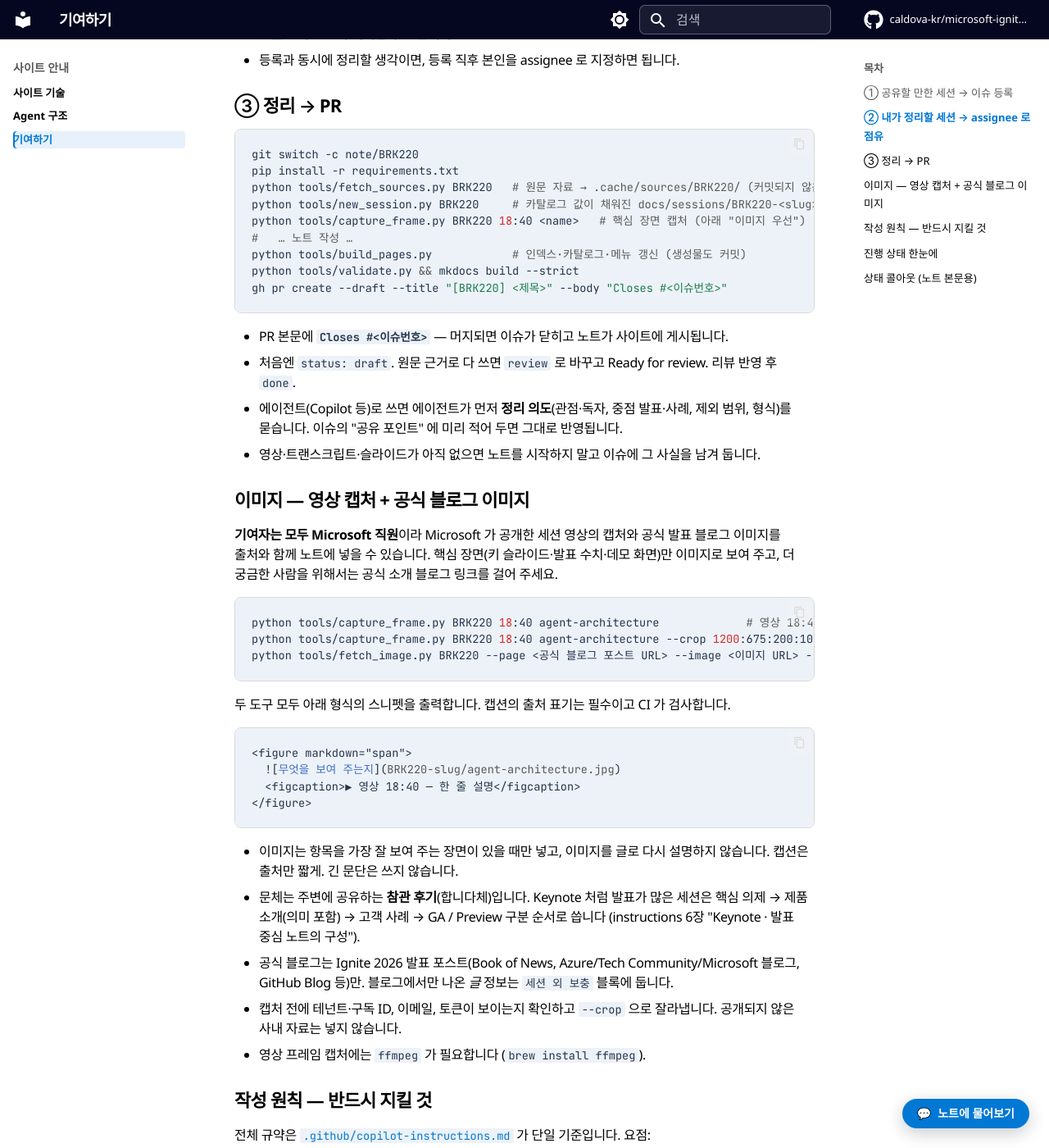
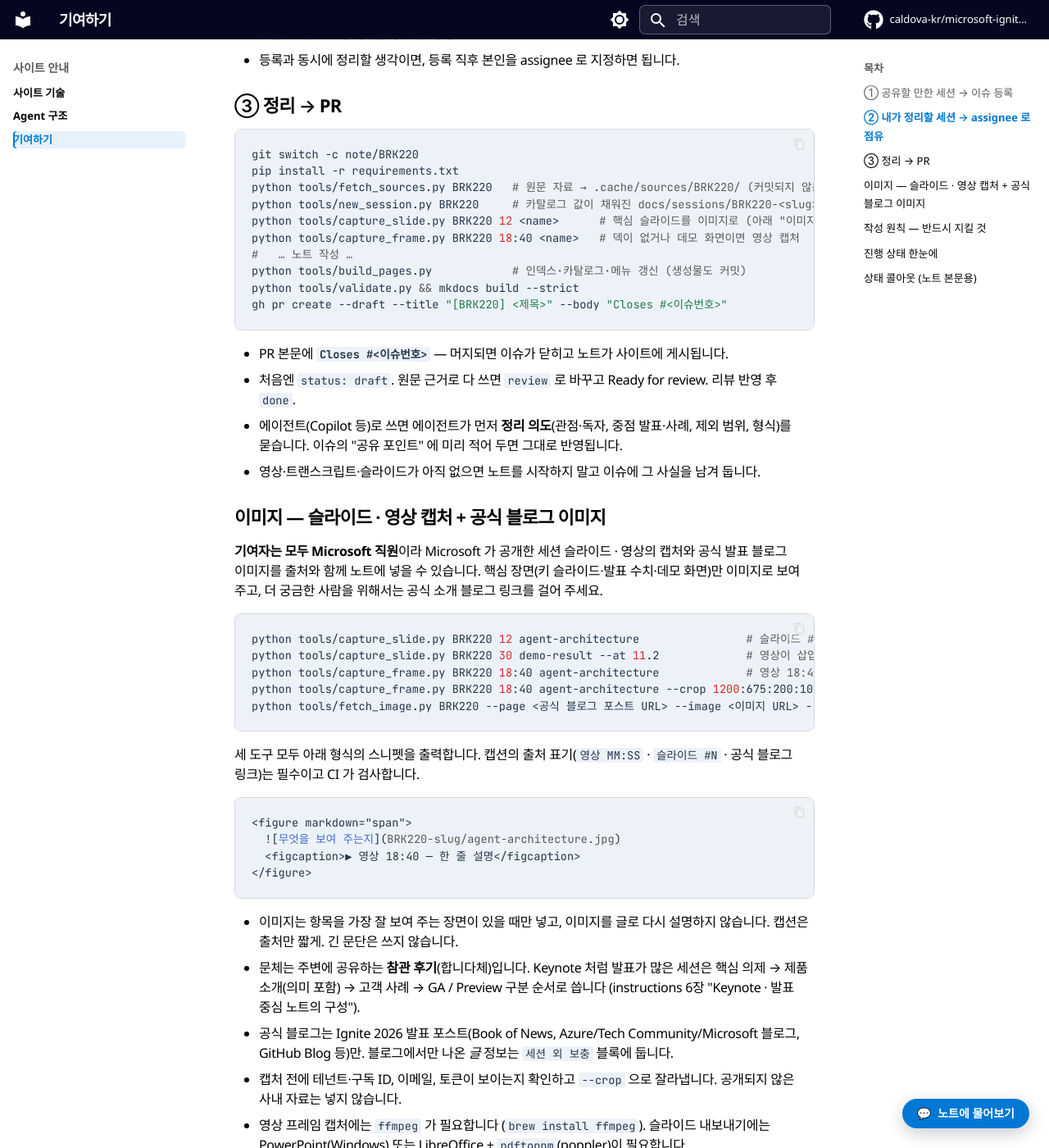
Before and after one commit to caldova-kr/microsoft-ignite-2026, an MkDocs documentation site: the page built from docs/contributing.md, in a window 1280 px wide and 1400 px high, scrolled down 1406 px. Shown: the whole window at 82% size. Built offline with MkDocs 1.6.1 and Material for MkDocs 9.7.7, drawn with Linux system fonts in a browser that asks for light colours; comment, search, counter and statistics services are not loaded.

Commit message:
docs: 노트는 세션 중계가 아니라 정리 — 작성 규칙과 PR 템플릿, 스킬 반영
- copilot-instructions 7장에 "세션 중계가 아니라 정리" 규칙 추가, 슬라이드
  내보내기와 자막 대체를 이미지 표 · 작업 절차에 반영. AGENTS.md 는 한 줄 안내만.
- PR 템플릿에 정리 의도와 새 체크 항목, 노트 외 변경 섹션 추가.
- ignite-session-note 프롬프트를 스킬로 옮기고 새 도구를 가리키게 함.

Co-authored-by: Copilot <223556219+Copilot@users.noreply.github.com>

````diff
--- a/CONTRIBUTING.md
+++ b/CONTRIBUTING.md
@@ -48,7 +48,8 @@ git switch -c note/BRK220
 pip install -r requirements.txt
 python tools/fetch_sources.py BRK220   # 원문 자료 → .cache/sources/BRK220/ (커밋되지 않음)
 python tools/new_session.py BRK220     # 카탈로그 값이 채워진 docs/sessions/BRK220-<slug>.md
-python tools/capture_frame.py BRK220 18:40 <name>   # 핵심 장면 캡처 (아래 "이미지 우선")
+python tools/capture_slide.py BRK220 12 <name>      # 핵심 슬라이드를 이미지로 (아래 "이미지")
+python tools/capture_frame.py BRK220 18:40 <name>   # 덱이 없거나 데모 화면이면 영상 캡처
 #   … 노트 작성 …
 python tools/build_pages.py            # 인덱스·카탈로그·메뉴 갱신 (생성물도 커밋)
 python tools/validate.py && mkdocs build --strict
@@ -60,17 +61,19 @@ gh pr create --draft --title "[BRK220] <제목>" --body "Closes #<이슈번호>"
 - 에이전트(Copilot 등)로 쓰면 에이전트가 먼저 **정리 의도**(관점·독자, 중점 발표·사례, 제외 범위, 형식)를 묻습니다. 이슈의 "공유 포인트" 에 미리 적어 두면 그대로 반영됩니다.
 - 영상·트랜스크립트·슬라이드가 아직 없으면 노트를 시작하지 말고 이슈에 그 사실을 남겨 둡니다.
 
-## 이미지 — 영상 캡처 + 공식 블로그 이미지
+## 이미지 — 슬라이드 · 영상 캡처 + 공식 블로그 이미지
 
-**기여자는 모두 Microsoft 직원**이라 Microsoft 가 공개한 세션 영상의 캡처와 공식 발표 블로그 이미지를 출처와 함께 노트에 넣을 수 있습니다. 핵심 장면(키 슬라이드·발표 수치·데모 화면)만 이미지로 보여 주고, 더 궁금한 사람을 위해서는 공식 소개 블로그 링크를 걸어 주세요.
+**기여자는 모두 Microsoft 직원**이라 Microsoft 가 공개한 세션 슬라이드 · 영상의 캡처와 공식 발표 블로그 이미지를 출처와 함께 노트에 넣을 수 있습니다. 핵심 장면(키 슬라이드·발표 수치·데모 화면)만 이미지로 보여 주고, 더 궁금한 사람을 위해서는 공식 소개 블로그 링크를 걸어 주세요.
 
 ```bash
+python tools/capture_slide.py BRK220 12 agent-architecture                # 슬라이드 #12 → 노트 폴더 (덱이 공개된 세션은 이쪽이 선명)
+python tools/capture_slide.py BRK220 30 demo-result --at 11.2             # 영상이 삽입된 슬라이드는 그 영상의 11.2초 장면
 python tools/capture_frame.py BRK220 18:40 agent-architecture             # 영상 18:40 프레임 → 노트 폴더
 python tools/capture_frame.py BRK220 18:40 agent-architecture --crop 1200:675:200:100   # ID 가 보이면 잘라내기
 python tools/fetch_image.py BRK220 --page <공식 블로그 포스트 URL> --image <이미지 URL> --name foundry-overview
 ```
 
-두 도구 모두 아래 형식의 스니펫을 출력합니다. 캡션의 출처 표기는 필수이고 CI 가 검사합니다.
+세 도구 모두 아래 형식의 스니펫을 출력합니다. 캡션의 출처 표기(`영상 MM:SS` · `슬라이드 #N` · 공식 블로그 링크)는 필수이고 CI 가 검사합니다.
 
 ```markdown
 <figure markdown="span">
@@ -83,7 +86,7 @@ python tools/fetch_image.py BRK220 --page <공식 블로그 포스트 URL> --ima
 - 문체는 주변에 공유하는 **참관 후기**(합니다체)입니다. Keynote 처럼 발표가 많은 세션은 핵심 의제 → 제품 소개(의미 포함) → 고객 사례 → GA / Preview 구분 순서로 씁니다 (instructions 6장 "Keynote · 발표 중심 노트의 구성").
 - 공식 블로그는 Ignite 2026 발표 포스트(Book of News, Azure/Tech Community/Microsoft 블로그, GitHub Blog 등)만. 블로그에서만 나온 *글* 정보는 `세션 외 보충` 블록에 둡니다.
 - 캡처 전에 테넌트·구독 ID, 이메일, 토큰이 보이는지 확인하고 `--crop` 으로 잘라냅니다. 공개되지 않은 사내 자료는 넣지 않습니다.
-- 영상 프레임 캡처에는 `ffmpeg` 가 필요합니다 (`brew install ffmpeg`).
+- 영상 프레임 캡처에는 `ffmpeg` 가 필요합니다 (`brew install ffmpeg`). 슬라이드 내보내기에는 PowerPoint(Windows) 또는 LibreOffice + `pdftoppm`(poppler)이 필요합니다.
 
 ## 작성 원칙 — 반드시 지킬 것
 
````
Also changed, not shown: AGENTS.md (+2 -1 lines), .github/copilot-instructions.md, .github/pull_request_template.md, .github/skills/ignite-session-note/SKILL.md.
